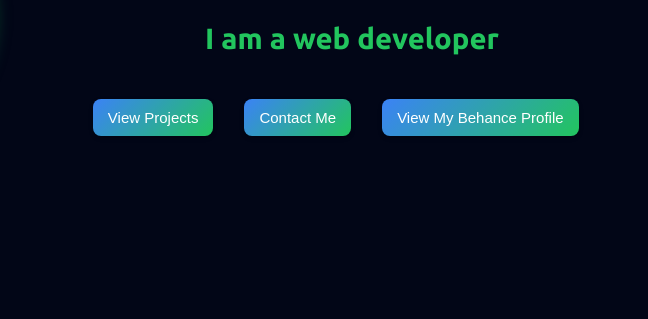
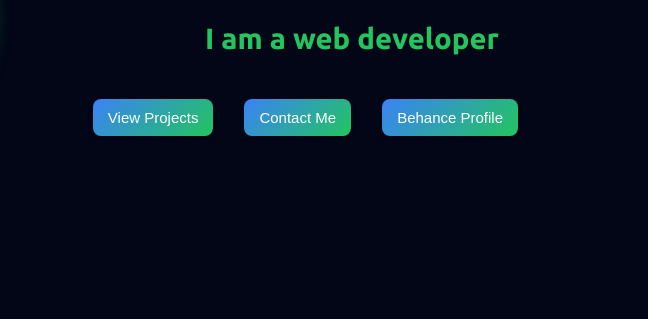
Before and after one commit to mahnoor451/-portfolio-website, a plain HTML site: page index.html in a window 1280 px wide. Shown: the part 390-709 px from the top of the page, 473-1121 px from the left. Drawn offline with Linux system fonts and the light colour scheme.

Commit message:
changed a statement

```diff
--- a/index.html
+++ b/index.html
@@ -30,7 +30,7 @@
           <div class="btn-group">
   <button class="content_button"><a href="#projects">View Projects</a></button>
   <button class="content_button"><a href="#contact">Contact Me</a></button>
-  <button class="content_button"><a href="https://www.behance.net/mahnoor_designs">View My Behance Profile</a></button>
+  <button class="content_button"><a href="https://www.behance.net/mahnoor_designs">Behance Profile</a></button>
 </div>
         </div>
     </section>
```
